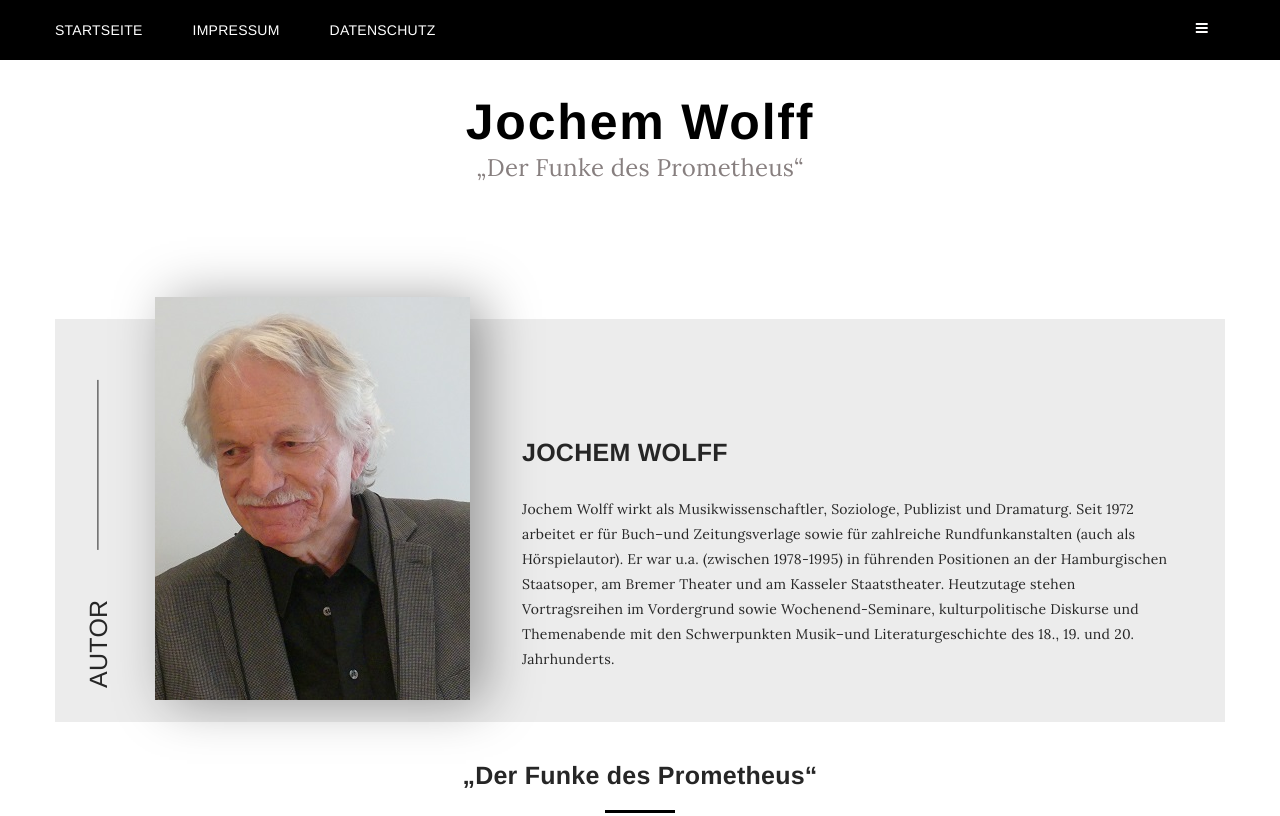
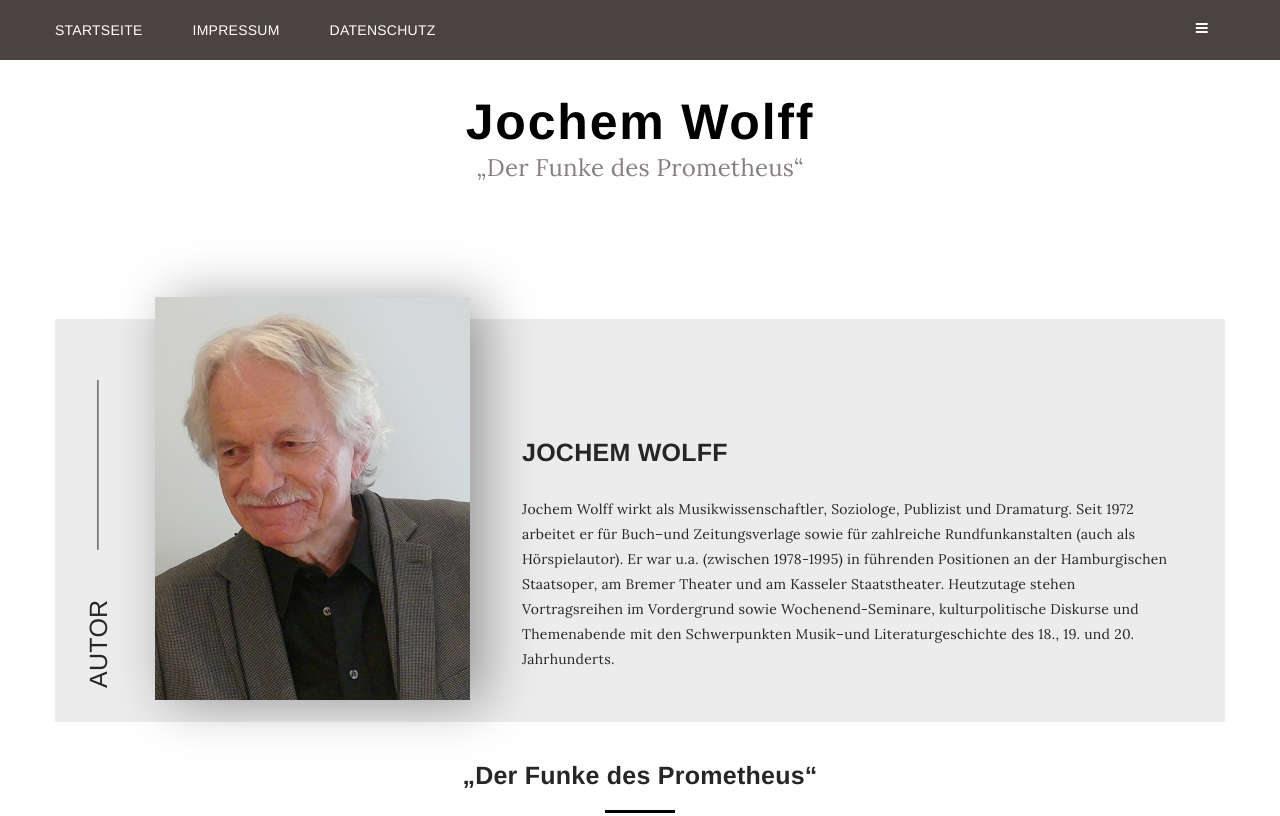
Before and after one commit to Butterweck/funkedesprometheus, a plain HTML site: page index.html in a window 1280 px wide. Shown: the top 816 px of the page. Drawn offline with nearby package versions, Linux system fonts and the light colour scheme.

Commit message:
header color is no grey

```diff
--- a/scss/_header.scss
+++ b/scss/_header.scss
@@ -334,7 +334,7 @@
 
 /*==== header-two css ====*/
 .header.header-two{
-    background: $black;
+    background: #4b4242;
     padding: 14px 0px;
     .menu{
         .navbar-nav{
```
Also changed, not shown: css/style.css.
